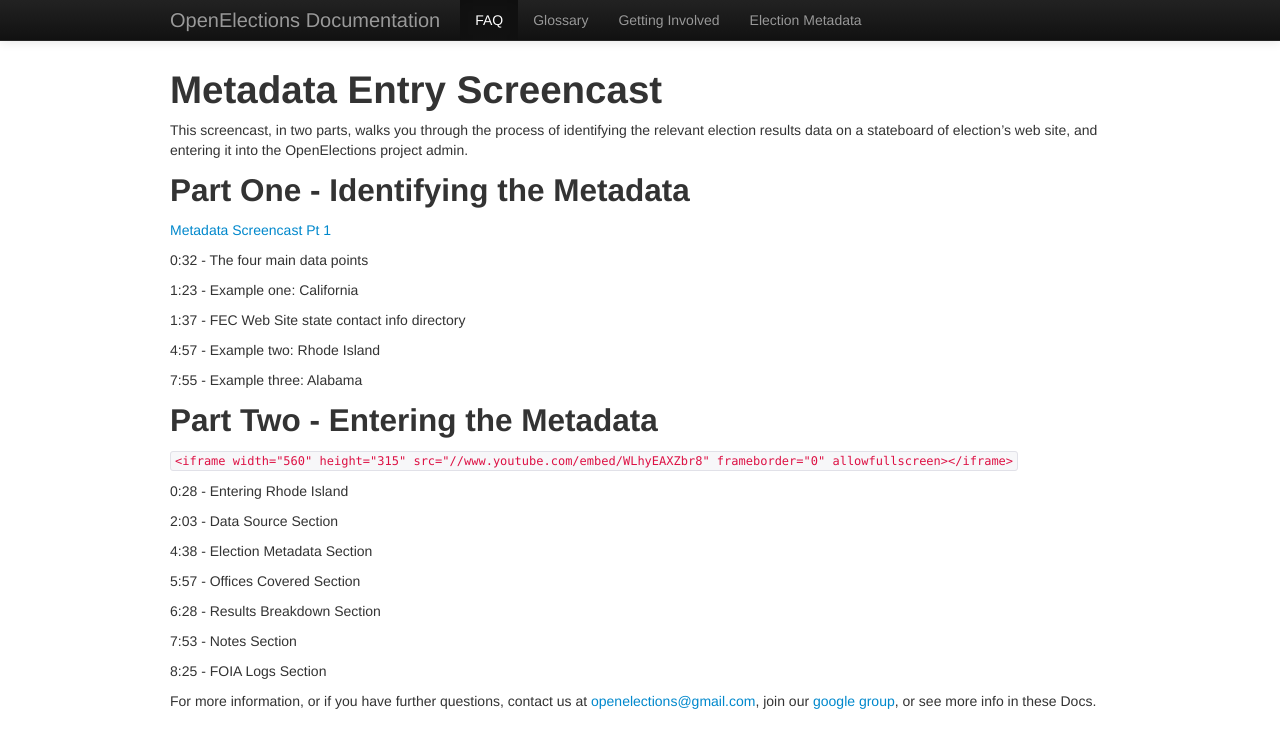
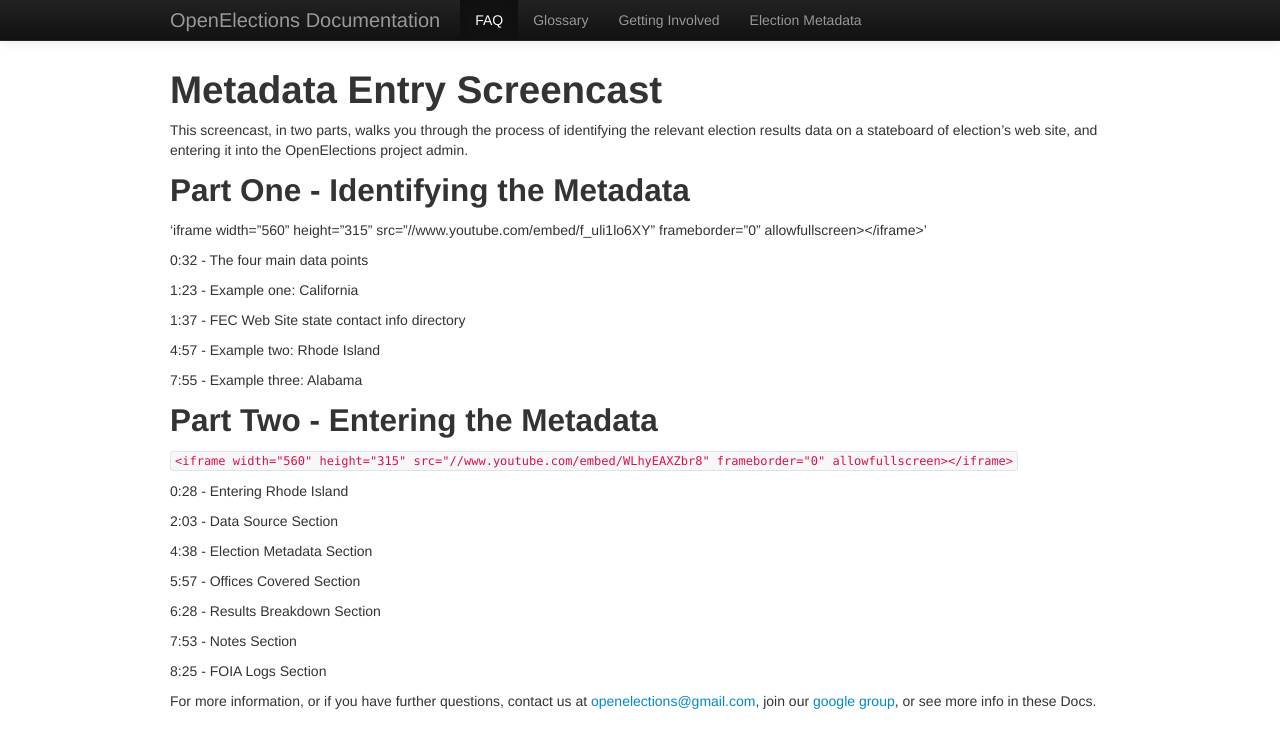
Before and after one commit to openelections/docs, a Jekyll site: the page built from MetadataEntryScreencast.md, in a window 1280 px wide. Shown: the top 748 px of the page. Built offline with Jekyll 4.4.1, drawn with Linux system fonts in a browser that asks for light colours; some web fonts are replaced.

Commit message:
Update MetadataEntryScreencast.md

```diff
--- a/MetadataEntryScreencast.md
+++ b/MetadataEntryScreencast.md
@@ -11,7 +11,7 @@ This screencast, in two parts, walks you through the process of identifying the
 
 ## Part One - Identifying the Metadata
 
-[Metadata Screencast Pt 1](iframe width="560" height="315" src="//www.youtube.com/embed/f_uli1lo6XY" frameborder="0" allowfullscreen></iframe>)
+'iframe width="560" height="315" src="//www.youtube.com/embed/f_uli1lo6XY" frameborder="0" allowfullscreen></iframe>'
 
 0:32 - The four main data points
 
```
